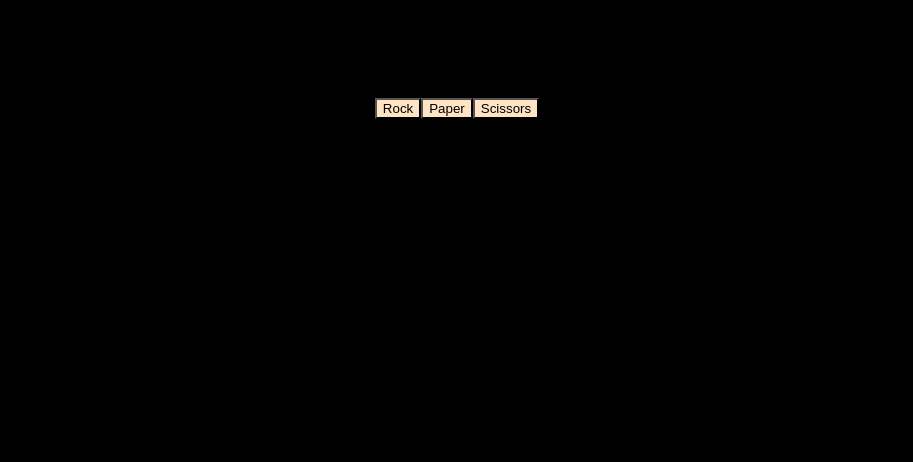
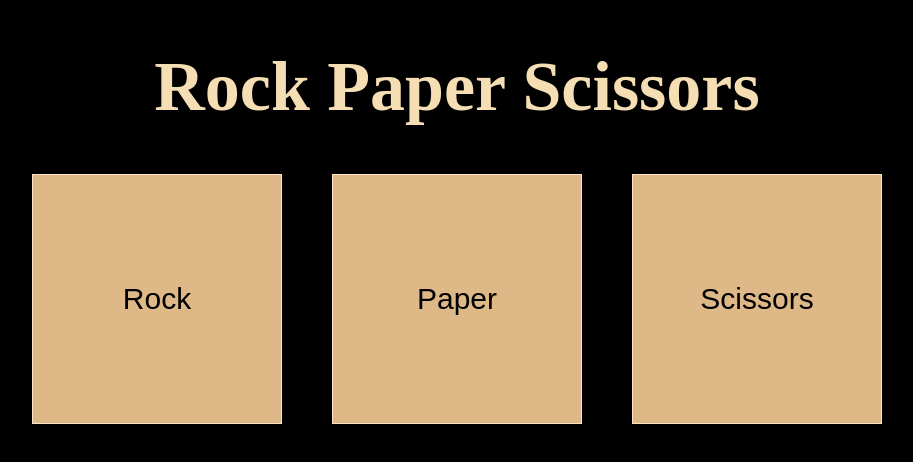
Before and after one commit to DreamVenerable/rock-paper-scissors, a plain HTML site: page index.html in a window 1280 px wide. Shown: the whole page, without its empty margins (183-1096 px from the left). Drawn offline with Linux system fonts and the light colour scheme.

Commit message:
tweaked css

```diff
--- a/index.html
+++ b/index.html
@@ -7,12 +7,13 @@
     <link href="style.css" rel="stylesheet"/>
 </head>
 <body>
+    <h1>Rock Paper Scissors</h1>
     <div class="container">
         <button value="rock">Rock</button>
         <button value="paper">Paper</button>
         <button value="scissors">Scissors</button>
     </div>
-    <!-- <div id="result"></div> -->
+    <div id="result"></div>
     <script src="js/main.js"></script>
 </body>
 </html>
--- a/style.css
+++ b/style.css
@@ -1,19 +1,40 @@
 body{
     background-color: black;
     color: wheat;
-    display: flex;
-    align-items: center;
-    justify-content: space-evenly;
+}
+
+h1 {
+    text-align: center;
+    font-size: 70px;
 }
 
 .container {
-    height: 200px;
     display: flex;
-    align-items: center;
-    justify-content: space-evenly;
+    justify-content: center;
 }
 
 button {
-    background-color: bisque;
-    flex: auto;
+    width: 250px;
+    height: 250px;
+    background-color: burlywood;
+    border: 1px solid bisque;
+    margin: 0 25px;
+    display: flex;
+    justify-content: center;
+    align-items: center;
+    font-size: 30px;
 }
+
+.button:hover {
+    cursor: pointer;
+    transform: scale(1.1);
+    box-shadow: 0 0 20px 1px;
+}
+
+#result {
+    display: flex;
+    justify-content: center;
+    font-size: 30px;
+    margin-top: 80px;
+    padding: 0 40px;
+}
```
